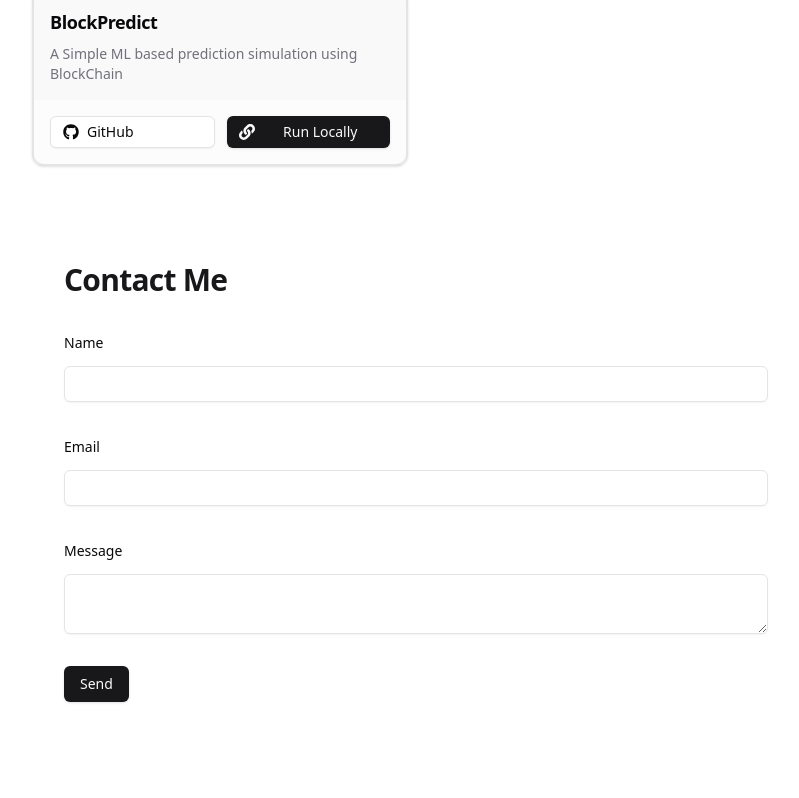
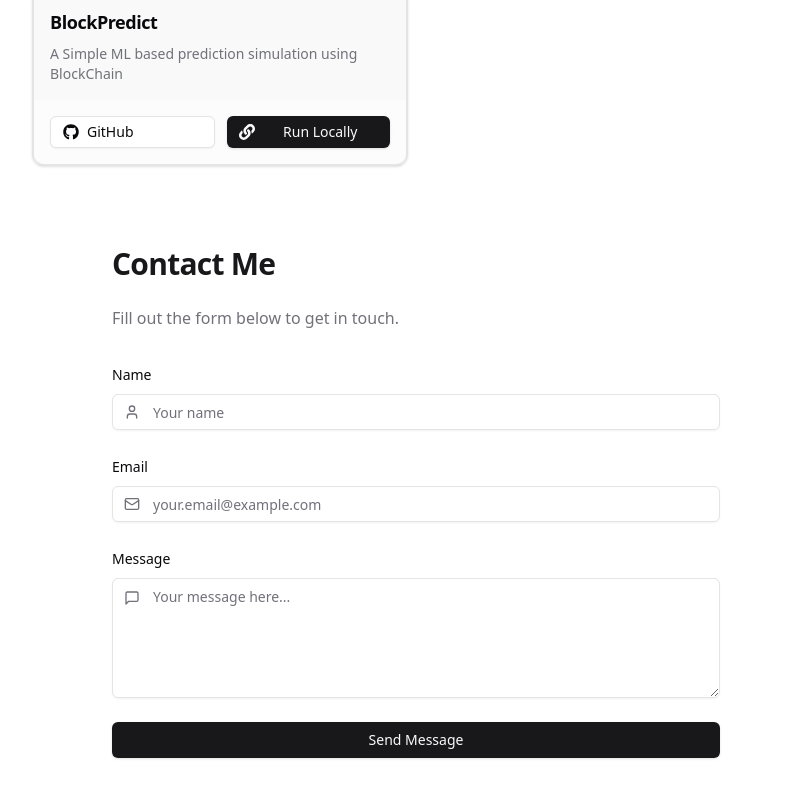
Before and after one commit to devharshthakur/dev-portfolio, a Next.js app in the folder client/: page / in a window 1280 px wide. Shown: the part 770-1568 px from the top of the page, without its empty margins (224-1023 px from the left). Built offline with nearby package versions, Linux system fonts and the light colour scheme.

Commit message:
Changed : : Contact Form Layout
 - Used Shadcn ui for the from ui
 - Used Alert Box for success message

```diff
--- a/client/src/components/custom/ContactFrom.tsx
+++ b/client/src/components/custom/ContactFrom.tsx
@@ -5,11 +5,23 @@ import { Button } from '@/components/ui/button';
 import { Input } from '@/components/ui/input';
 import { Textarea } from '@/components/ui/textarea';
 import { Label } from '@/components/ui/label';
+import { Alert, AlertTitle, AlertDescription } from '@/components/ui/alert';
+import {
+   AlertDialog,
+   AlertDialogAction,
+   AlertDialogContent,
+   AlertDialogDescription,
+   AlertDialogFooter,
+   AlertDialogHeader,
+   AlertDialogTitle,
+} from '@/components/ui/alert-dialog';
+import { User, Mail, MessageSquare } from 'lucide-react';
 import axios from 'axios';
 
 const ContactForm = () => {
    const [formData, setFormData] = useState({ name: '', email: '', message: '' });
    const [status, setStatus] = useState<'idle' | 'loading' | 'success' | 'error'>('idle');
+   const [isAlertOpen, setIsAlertOpen] = useState(false);
 
    const handleChange = (e: React.ChangeEvent<HTMLInputElement | HTMLTextAreaElement>) => {
       setFormData({ ...formData, [e.target.name]: e.target.value });
@@ -25,6 +37,7 @@ const ContactForm = () => {
          if (response.status === 200) {
             setStatus('success');
             setFormData({ name: '', email: '', message: '' });
+            setIsAlertOpen(true);
          } else {
             setStatus('error');
          }
@@ -35,35 +48,92 @@ const ContactForm = () => {
    };
 
    return (
-      <div className="mx-auto w-full max-w-4xl px-4 py-12 sm:px-6 lg:px-8">
-         <h2 className="mb-8 text-3xl font-bold tracking-tight text-primary">Contact Me</h2>
-         <form onSubmit={handleSubmit} className="w-full space-y-8">
-            <div className="space-y-3">
-               <Label htmlFor="name">Name</Label>
-               <Input type="text" id="name" name="name" value={formData.name} onChange={handleChange} required />
+      <div className="mx-auto w-full max-w-2xl px-4 py-8 sm:px-6 lg:px-8">
+         <h2 className="mb-6 text-3xl font-bold tracking-tight text-primary">Contact Me</h2>
+         <p className="mb-8 text-muted-foreground">Fill out the form below to get in touch.</p>
+
+         <form onSubmit={handleSubmit} className="space-y-6">
+            <div className="space-y-2">
+               <Label htmlFor="name" className="text-sm font-medium">
+                  Name
+               </Label>
+               <div className="relative">
+                  <User className="absolute left-3 top-1/2 h-4 w-4 -translate-y-1/2 text-muted-foreground" />
+                  <Input
+                     type="text"
+                     id="name"
+                     name="name"
+                     value={formData.name}
+                     onChange={handleChange}
+                     required
+                     className="pl-10"
+                     placeholder="Your name"
+                  />
+               </div>
             </div>
 
-            <div className="space-y-3">
-               <Label htmlFor="email">Email</Label>
-               <Input type="email" id="email" name="email" value={formData.email} onChange={handleChange} required />
+            <div className="space-y-2">
+               <Label htmlFor="email" className="text-sm font-medium">
+                  Email
+               </Label>
+               <div className="relative">
+                  <Mail className="absolute left-3 top-1/2 h-4 w-4 -translate-y-1/2 text-muted-foreground" />
+                  <Input
+                     type="email"
+                     id="email"
+                     name="email"
+                     value={formData.email}
+                     onChange={handleChange}
+                     required
+                     className="pl-10"
+                     placeholder="your.email@example.com"
+                  />
+               </div>
             </div>
 
-            <div className="space-y-3">
-               <Label htmlFor="message">Message</Label>
-               <Textarea id="message" name="message" value={formData.message} onChange={handleChange} required />
+            <div className="space-y-2">
+               <Label htmlFor="message" className="text-sm font-medium">
+                  Message
+               </Label>
+               <div className="relative">
+                  <MessageSquare className="absolute left-3 top-3 h-4 w-4 text-muted-foreground" />
+                  <Textarea
+                     id="message"
+                     name="message"
+                     value={formData.message}
+                     onChange={handleChange}
+                     required
+                     className="min-h-[120px] pl-10"
+                     placeholder="Your message here..."
+                  />
+               </div>
             </div>
 
-            <Button type="submit" disabled={status === 'loading'} className="w-full sm:w-auto">
-               {status === 'loading' ? 'Sending...' : 'Send'}
+            <Button type="submit" disabled={status === 'loading'} className="w-full">
+               {status === 'loading' ? 'Sending...' : 'Send Message'}
             </Button>
+         </form>
 
-            {status === 'success' && (
-               <p className="mt-4 text-green-500 dark:text-green-400">Message sent successfully!</p>
-            )}
-            {status === 'error' && (
-               <p className="mt-4 text-red-500 dark:text-red-400">Failed to send the message. Please try again.</p>
-            )}
-         </form>
+         <AlertDialog open={isAlertOpen} onOpenChange={setIsAlertOpen}>
+            <AlertDialogContent>
+               <AlertDialogHeader>
+                  <AlertDialogTitle>Message Sent Successfully</AlertDialogTitle>
+                  <AlertDialogDescription>
+                     Thank you for your message. I&apos;ll get back to you as soon as possible.
+                  </AlertDialogDescription>
+               </AlertDialogHeader>
+               <AlertDialogFooter>
+                  <AlertDialogAction onClick={() => setIsAlertOpen(false)}>OK</AlertDialogAction>
+               </AlertDialogFooter>
+            </AlertDialogContent>
+         </AlertDialog>
+
+         {status === 'error' && (
+            <Alert variant="destructive" className="mt-6">
+               <AlertTitle>Error</AlertTitle>
+               <AlertDescription>Failed to send the message. Please try again.</AlertDescription>
+            </Alert>
+         )}
       </div>
    );
 };
--- /dev/null
+++ b/client/src/components/ui/alert.tsx
@@ -0,0 +1,43 @@
+import * as React from 'react';
+import { cva, type VariantProps } from 'class-variance-authority';
+
+import { cn } from '@/lib/utils';
+
+const alertVariants = cva(
+   'relative w-full rounded-lg border px-4 py-3 text-sm [&>svg+div]:translate-y-[-3px] [&>svg]:absolute [&>svg]:left-4 [&>svg]:top-4 [&>svg]:text-foreground [&>svg~*]:pl-7',
+   {
+      variants: {
+         variant: {
+            default: 'bg-background text-foreground',
+            destructive: 'border-destructive/50 text-destructive dark:border-destructive [&>svg]:text-destructive',
+         },
+      },
+      defaultVariants: {
+         variant: 'default',
+      },
+   }
+);
+
+const Alert = React.forwardRef<
+   HTMLDivElement,
+   React.HTMLAttributes<HTMLDivElement> & VariantProps<typeof alertVariants>
+>(({ className, variant, ...props }, ref) => (
+   <div ref={ref} role="alert" className={cn(alertVariants({ variant }), className)} {...props} />
+));
+Alert.displayName = 'Alert';
+
+const AlertTitle = React.forwardRef<HTMLParagraphElement, React.HTMLAttributes<HTMLHeadingElement>>(
+   ({ className, ...props }, ref) => (
+      <h5 ref={ref} className={cn('mb-1 font-medium leading-none tracking-tight', className)} {...props} />
+   )
+);
+AlertTitle.displayName = 'AlertTitle';
+
+const AlertDescription = React.forwardRef<HTMLParagraphElement, React.HTMLAttributes<HTMLParagraphElement>>(
+   ({ className, ...props }, ref) => (
+      <div ref={ref} className={cn('text-sm [&_p]:leading-relaxed', className)} {...props} />
+   )
+);
+AlertDescription.displayName = 'AlertDescription';
+
+export { Alert, AlertTitle, AlertDescription };
```
Also changed, not shown: 1 other file (tests, documents, lock files or other folders).
